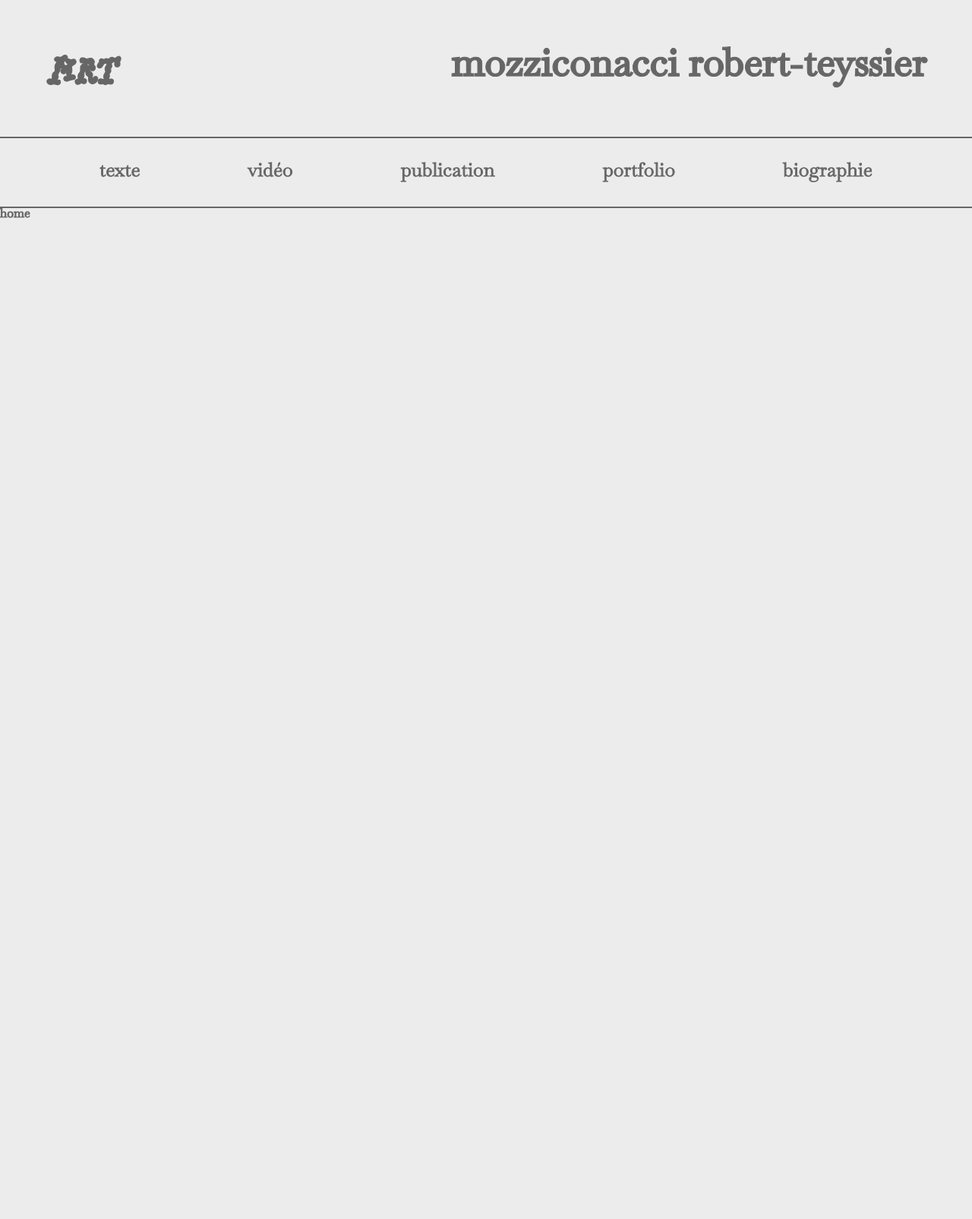
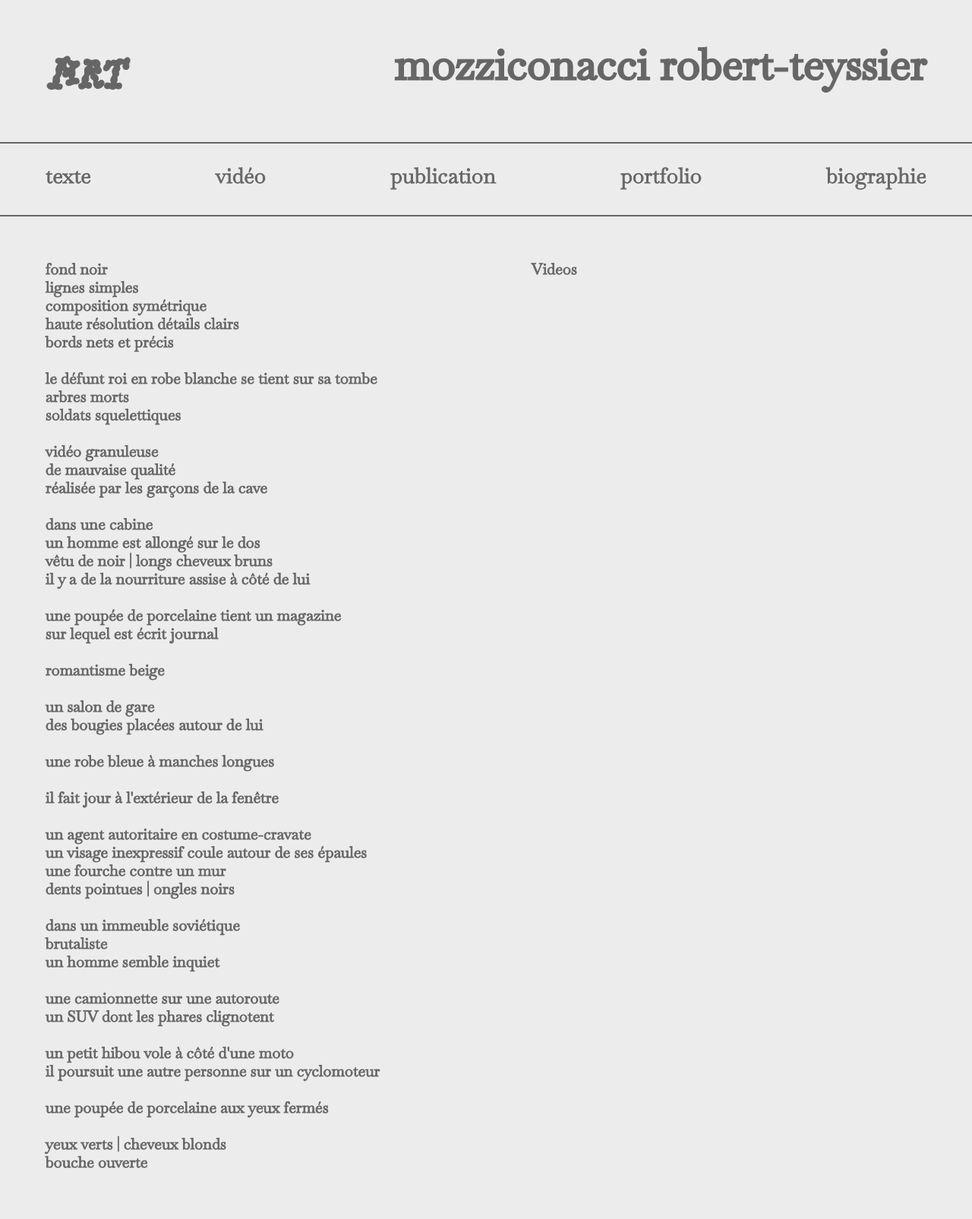
Before and after one commit to GasparNicoulaud/MRT, a PHP site: page / in a window 1280 px wide. Shown: the whole page at 76% size. Before the commit the page ends 287 px from the top, so only its background shows below. Run offline with PHP 8.4, Linux system fonts and the light colour scheme.

Commit message:
starting

```diff
--- /dev/null
+++ b/Contenu/Texte.php
@@ -0,0 +1,50 @@
+<p class="preformatted">fond noir
+lignes simples
+composition symétrique
+haute résolution détails clairs
+bords nets et précis
+
+le défunt roi en robe blanche se tient sur sa tombe
+arbres morts
+soldats squelettiques
+
+vidéo granuleuse
+de mauvaise qualité
+réalisée par les garçons de la cave
+
+dans une cabine
+un homme est allongé sur le dos
+vêtu de noir | longs cheveux bruns
+il y a de la nourriture assise à côté de lui
+
+une poupée de porcelaine tient un magazine
+sur lequel est écrit journal
+
+romantisme beige
+
+un salon de gare
+des bougies placées autour de lui
+
+une robe bleue à manches longues
+
+il fait jour à l'extérieur de la fenêtre
+
+un agent autoritaire en costume-cravate
+un visage inexpressif coule autour de ses épaules
+une fourche contre un mur
+dents pointues | ongles noirs
+
+dans un immeuble soviétique
+brutaliste
+un homme semble inquiet
+
+une camionnette sur une autoroute
+un SUV dont les phares clignotent
+
+un petit hibou vole à côté d'une moto
+il poursuit une autre personne sur un cyclomoteur
+
+une poupée de porcelaine aux yeux fermés
+
+yeux verts | cheveux blonds
+bouche ouverte</p>
--- /dev/null
+++ b/Contenu/Video.php
@@ -0,0 +1 @@
+Videos
--- a/Includes/Header.php
+++ b/Includes/Header.php
@@ -11,7 +11,7 @@
     <header>
         <style>
             header{
-                font-size: 25px;
+                font-size: 28px;
 
                 > div {
                     display: flex;
@@ -27,7 +27,7 @@
 
                 > nav {
                     display: flex;
-                    justify-content: space-around;
+                    justify-content: space-between;
                     padding: calc(var(--margin-size)/2) var(--margin-size);
                     border-bottom: 2px solid var(--main);
 
--- a/assets/style.css
+++ b/assets/style.css
@@ -71,6 +71,16 @@ html {
 a {
     text-decoration: none;
     color: var(--main);
+}
+
+.main-container {
+    margin: var(--margin-size);
+    font-size: 20px;
+    min-width: 300px;
+}
+
+.preformatted {
+    white-space: pre-wrap;
 }
 
 /*
--- a/biographie.php
+++ b/biographie.php
@@ -1,7 +1,7 @@
 <?php
 require_once 'Includes/Header.php';
 ?>
-<div class="container">
+<div class="main-container">
     biographie
 </div>
 <?php
--- a/index.php
+++ b/index.php
@@ -1,8 +1,22 @@
 <?php
 require_once 'Includes/Header.php';
 ?>
-<div class="container">
-    home
+<div class="home-container">
+    <style>
+        .home-container {
+            display: flex;
+
+            > * {
+                flex: 1;
+            }
+        }
+    </style>
+    <div class="main-container">
+        <?php require_once 'Contenu/Texte.php'; ?>
+    </div>
+    <div class="main-container">
+        <?php require_once 'Contenu/Video.php'; ?>
+    </div>
 </div>
 <?php
 require_once 'Includes/Footer.php';
--- a/publication.php
+++ b/publication.php
@@ -1,7 +1,7 @@
 <?php
 require_once 'Includes/Header.php';
 ?>
-<div class="container">
+<div class="main-container">
     publication
 </div>
 <?php
--- a/texte.php
+++ b/texte.php
@@ -1,8 +1,8 @@
 <?php
 require_once 'Includes/Header.php';
 ?>
-<div class="container">
-    texte
+<div class="main-container">
+    <?php require_once 'Contenu/Texte.php'; ?>
 </div>
 <?php
 require_once 'Includes/Footer.php';
--- a/video.php
+++ b/video.php
@@ -1,8 +1,8 @@
 <?php
 require_once 'Includes/Header.php';
 ?>
-<div class="container">
-    video
+<div class="main-container">
+    <?php require_once 'Contenu/Video.php'; ?>
 </div>
 <?php
 require_once 'Includes/Footer.php';
```
